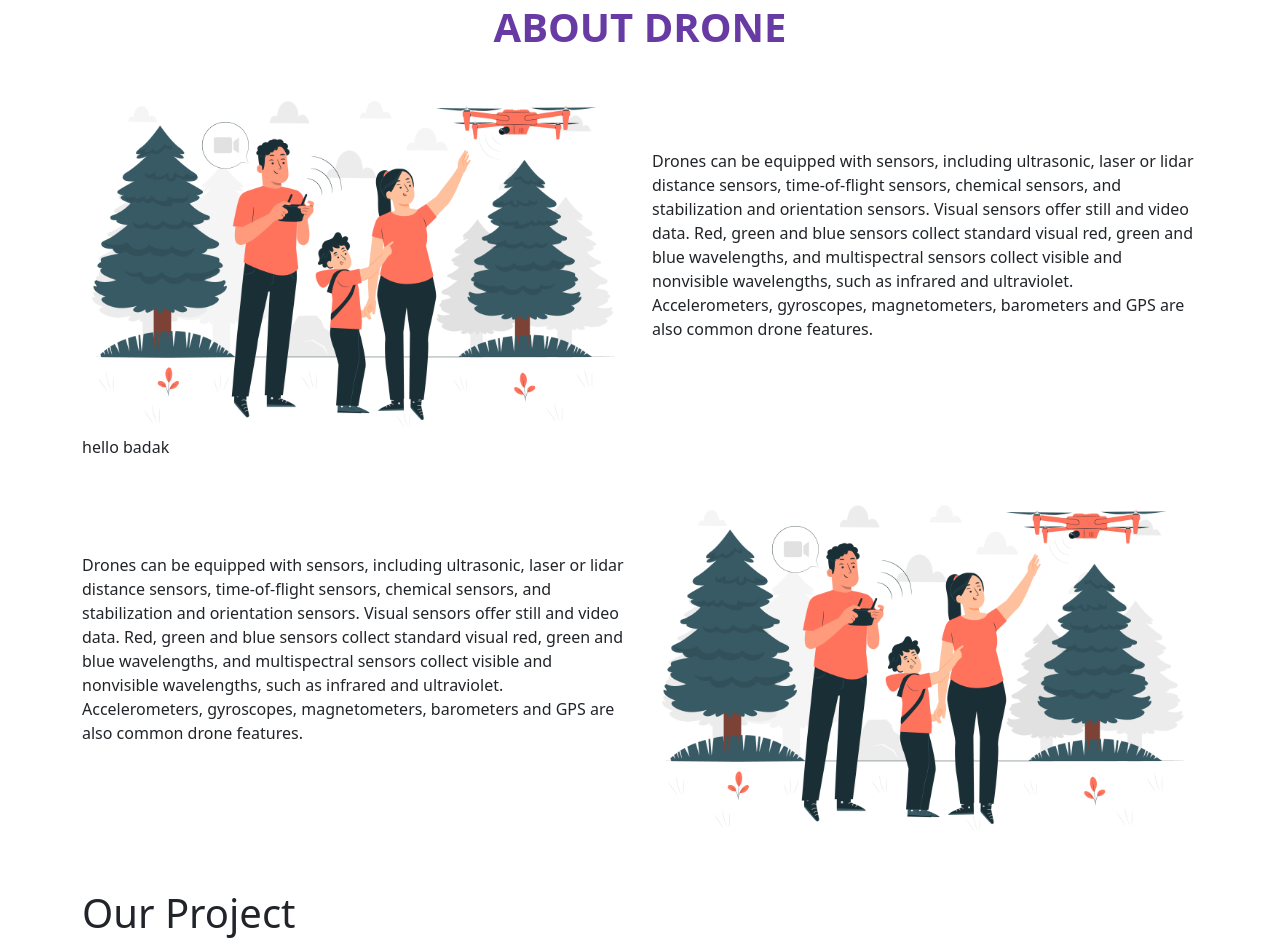
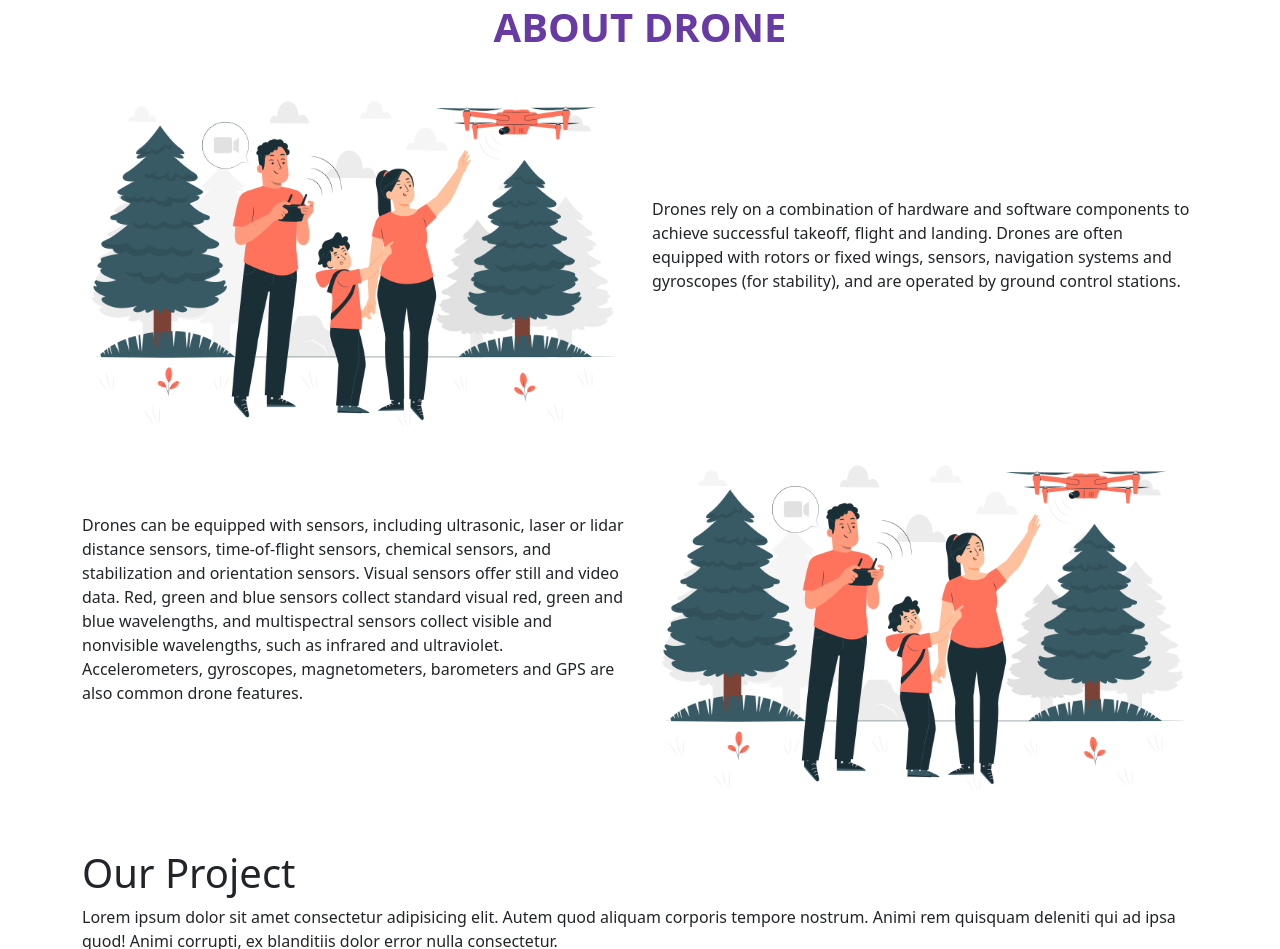
Before and after one commit to luciferstar66/DroneSite.github.io, a plain HTML site: page index.html in a window 1280 px wide. Shown: the part 1535-2484 px from the top of the page. Drawn offline with nearby package versions, Linux system fonts and the light colour scheme.

Commit message:
about drone changes

```diff
--- a/index.html
+++ b/index.html
@@ -123,20 +123,15 @@ It not just saves manpower but also shifts unnecessary road traffic to sky. Dron
 
                     <div class="col">
 
-                          <p>Drones can be equipped with sensors, including ultrasonic, laser or lidar distance
-                          sensors, time-of-flight sensors, chemical
-                              sensors, and stabilization and orientation
-                          sensors. Visual sensors offer still and video data.
-                         Red, green and blue sensors collect standard visual red,
-                         green and blue wavelengths, and multispectral sensors collect
-                        visible and nonvisible wavelengths, such as infrared and
-                        ultraviolet. Accelerometers, gyroscopes, magnetometers, barometers
-                        and GPS are also common drone features.</p>
+                          <p>Drones rely on a combination of hardware and software components to achieve successful takeoff,
+                            flight and landing. Drones are often equipped with
+                            rotors or fixed wings, sensors, navigation systems
+                            and gyroscopes (for stability), and
+                           are operated by ground control stations.</p>
+
                     </div>
                   </div>
-                <div>
-                    <p>hello badak </p>
-                </div>
+
 
                 <div class="row align-items-center">
 
```
